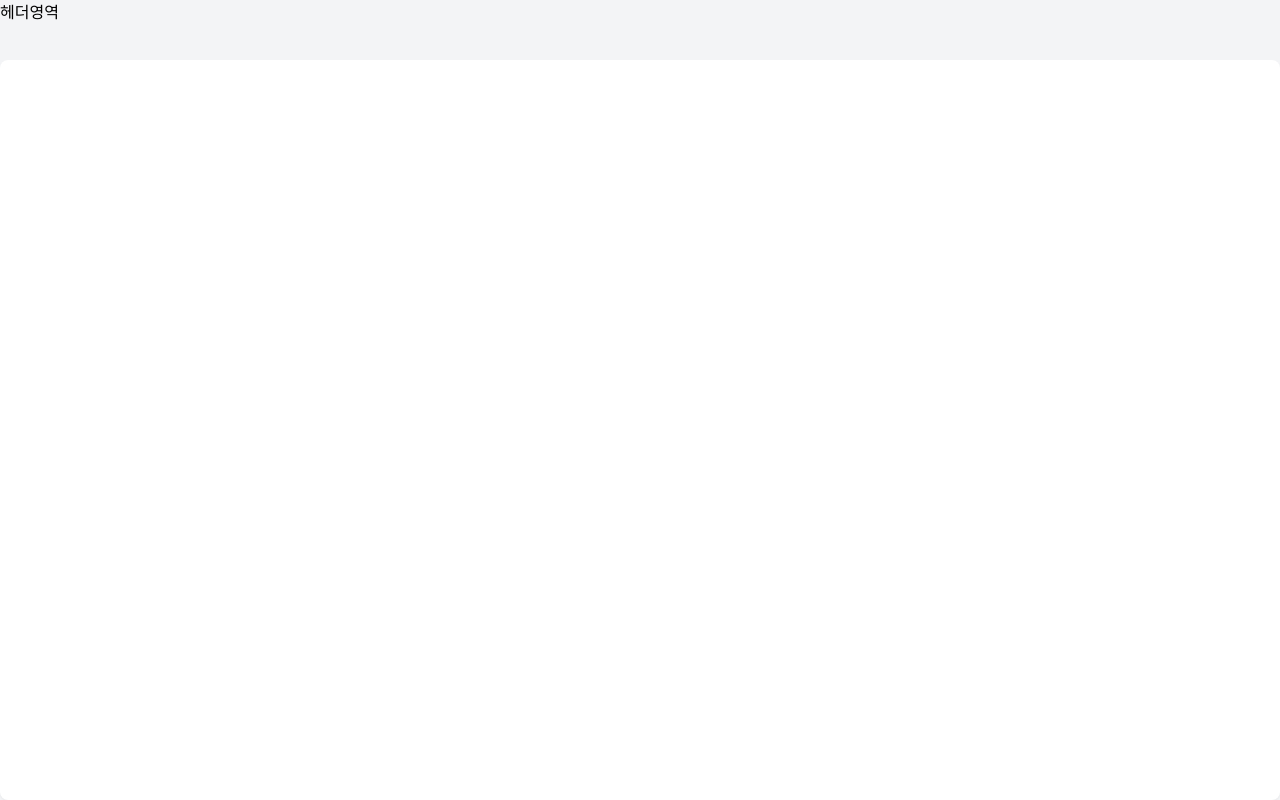
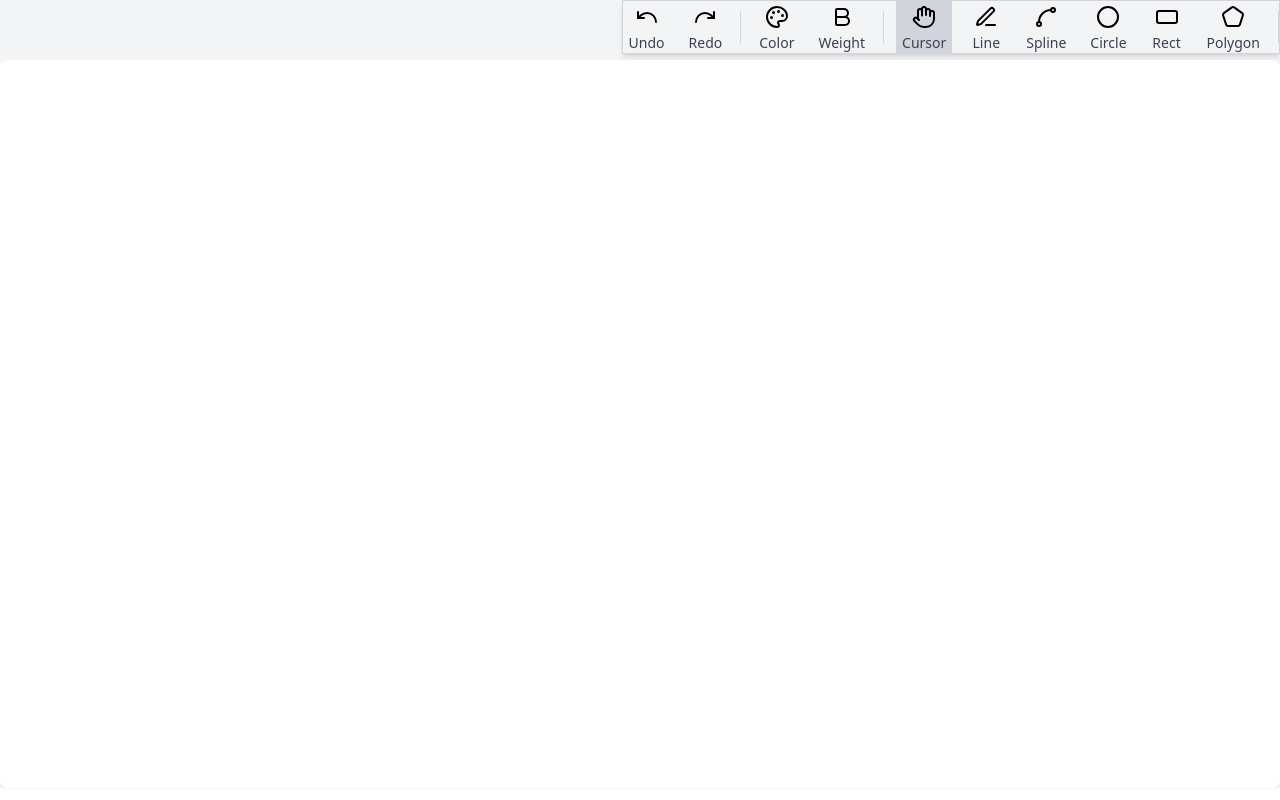
Before and after one commit to lnuvy/vector-drawing, a React (Vite) app: page / in a window 1280 px wide. Built offline with nearby package versions, Linux system fonts and the light colour scheme.

Commit message:
add Header / 선택된 툴 상태를 context로 관리 / install clsx, lucide-react

```diff
--- a/eslint.config.js
+++ b/eslint.config.js
@@ -21,10 +21,7 @@ export default tseslint.config(
     },
     rules: {
       ...reactHooks.configs.recommended.rules,
-      'react-refresh/only-export-components': [
-        'warn',
-        { allowConstantExport: true },
-      ],
+      'react-refresh/only-export-components': "off",
     },
   },
 )
--- a/package.json
+++ b/package.json
@@ -10,10 +10,13 @@
     "preview": "vite preview"
   },
   "dependencies": {
+    "clsx": "^2.1.1",
     "konva": "^9.3.16",
+    "lucide-react": "^0.468.0",
     "react": "^18.3.1",
     "react-dom": "^18.3.1",
-    "react-konva": "^18.2.10"
+    "react-konva": "^18.2.10",
+    "tailwind-merge": "^2.5.5"
   },
   "devDependencies": {
     "@eslint/js": "^9.16.0",
--- a/src/App.tsx
+++ b/src/App.tsx
@@ -1,18 +1,22 @@
 import { ShapesContextProvider } from "./contexts/shapes-context"
 import KonvaStage from "./components/konva-stage"
-
-export type Tool = "cursor" | "simple-line" | "spline" | "rect" | "circle" | "polygon"
+import { useState } from "react"
+import { SelectToolContextProvider, Tool } from "./contexts/select-tool-context"
+import ToolsHeader from "./components/tools-header"
 
 function App() {
+  const [tool, setTool] = useState<Tool>(Tool.Cursor)
+
   return (
     <div className="relative bg-gray-100">
-      <div className="h-[60px]">헤더영역</div>
-
-      <div className="rounded-lg bg-white shadow-sm">
-        <ShapesContextProvider>
-          <KonvaStage />
-        </ShapesContextProvider>
-      </div>
+      <SelectToolContextProvider value={{ tool, setTool }}>
+        <ToolsHeader />
+        <div className="rounded-lg bg-white shadow-sm">
+          <ShapesContextProvider>
+            <KonvaStage />
+          </ShapesContextProvider>
+        </div>
+      </SelectToolContextProvider>
     </div>
   )
 }
--- a/src/components/circle-layer.tsx
+++ b/src/components/circle-layer.tsx
@@ -1,27 +1,13 @@
 import { Ellipse, Layer } from "react-konva"
 import { useShapesContext } from "../contexts/shapes-context"
+import { Tool, useSelectToolContext } from "../contexts/select-tool-context"
 
 const CircleLayer = () => {
+  const { tool } = useSelectToolContext()
   const { circles } = useShapesContext()
-  // const [isStageReady, setIsStageReady] = useState(false)
-  // const [isDrawing, setIsDrawing] = useState(false)
-  // const [startPoint, setStartPoint] = useState<Point | null>(null)
 
-  console.log(`circles`, circles)
   return (
     <Layer>
-      {/* <Ellipse
-        x={0}
-        y={0}
-        radiusX={200}
-        radiusY={100}
-        stroke="#000"
-        strokeWidth={2}
-        draggable
-        onDragStart={() => {}}
-        onDragEnd={() => {}}
-      /> */}
-
       {circles.map((ellipse, i) => (
         <Ellipse
           key={i}
@@ -31,7 +17,7 @@ const CircleLayer = () => {
           radiusY={ellipse.radiusY}
           stroke="#000"
           strokeWidth={2}
-          draggable
+          draggable={tool === Tool.Cursor}
           onDragStart={e => {
             console.log(e)
           }}
--- a/src/components/konva-stage.tsx
+++ b/src/components/konva-stage.tsx
@@ -1,14 +1,16 @@
 import { Stage } from "react-konva"
 import { useCreateShapeEvent } from "../hooks/use-create-shape-event"
 import CircleLayer from "./circle-layer"
+import { useSelectToolContext } from "../contexts/select-tool-context"
 
 const KonvaStage = () => {
-  const { handleMouseDown, handleMouseMove, handleMouseUp } = useCreateShapeEvent("circle")
+  const { tool } = useSelectToolContext()
+  const { handleMouseDown, handleMouseMove, handleMouseUp } = useCreateShapeEvent(tool)
 
   return (
     <Stage
       width={window.innerWidth}
-      height={window.innerHeight - 60}
+      height={window.innerHeight - 72}
       onMouseDown={handleMouseDown}
       onMouseMove={handleMouseMove}
       onMouseUp={handleMouseUp}
--- /dev/null
+++ b/src/components/tools-header.tsx
@@ -0,0 +1,113 @@
+import { Fragment } from "react/jsx-runtime"
+import { Bold, Circle, Hand, Palette, PenLine, Pentagon, RectangleHorizontal, Redo, Spline, Undo } from "lucide-react"
+import { Tool, useSelectToolContext } from "../contexts/select-tool-context"
+import { cn } from "../functions/cn"
+
+const ToolsHeader = () => {
+  const { tool, setTool } = useSelectToolContext()
+  return (
+    <header className="h-[60px]">
+      <div className="fixed right-0 top-0 border border-gray-300 shadow-md">
+        <div className="flex items-center gap-2 md:gap-3">
+          {HEADER_MENUS.map(menu => (
+            <Fragment key={menu.id}>
+              <button
+                onClick={() => {
+                  if (menu.type) setTool(menu.type)
+                }}
+                className={cn("px-1.5", {
+                  "bg-gray-300": tool === menu.type,
+                  "md:hover:bg-gray-200": tool !== menu.type,
+                })}
+              >
+                <div className="flex items-center justify-center p-1">
+                  <menu.Icon />
+                </div>
+                <p className="text-sm text-gray-700">{menu.name}</p>
+              </button>
+
+              {menu.split && <div className="h-8 w-px bg-gray-300" />}
+            </Fragment>
+          ))}
+        </div>
+      </div>
+    </header>
+  )
+}
+
+export default ToolsHeader
+
+const HEADER_MENUS = [
+  {
+    id: 1,
+    name: "Undo",
+    type: null,
+    Icon: Undo,
+    split: false,
+  },
+  {
+    id: 2,
+    name: "Redo",
+    type: null,
+    Icon: Redo,
+    split: true,
+  },
+
+  {
+    id: 9,
+    name: "Color",
+    type: null,
+    Icon: Palette,
+    split: false,
+  },
+  {
+    id: 10,
+    name: "Weight",
+    type: null,
+    Icon: Bold,
+    split: true,
+  },
+  {
+    id: 3,
+    name: "Cursor",
+    type: Tool.Cursor,
+    Icon: Hand,
+    split: false,
+  },
+
+  {
+    id: 4,
+    name: "Line",
+    type: Tool.SimpleLine,
+    Icon: PenLine,
+    split: false,
+  },
+  {
+    id: 5,
+    name: "Spline",
+    type: Tool.Spline,
+    Icon: Spline,
+    split: false,
+  },
+  {
+    id: 6,
+    name: "Circle",
+    type: Tool.Circle,
+    Icon: Circle,
+    split: false,
+  },
+  {
+    id: 7,
+    name: "Rect",
+    type: Tool.Rect,
+    Icon: RectangleHorizontal,
+    split: false,
+  },
+  {
+    id: 8,
+    name: "Polygon",
+    type: Tool.Polygon,
+    Icon: Pentagon,
+    split: true,
+  },
+]
--- /dev/null
+++ b/src/contexts/select-tool-context.tsx
@@ -0,0 +1,23 @@
+"use client"
+
+import { createDynamicContext } from "../hooks/create-dynamic-context"
+
+/** 헤더 선택 도구 */
+export enum Tool {
+  Cursor = "cursor",
+  SimpleLine = "simple-line",
+  Spline = "spline",
+  Rect = "rect",
+  Circle = "circle",
+  Polygon = "polygon",
+}
+
+interface SelectToolContextProps {
+  tool: Tool
+  setTool: (tool: Tool) => void
+}
+
+const { ContextProvider, useContext } = createDynamicContext<SelectToolContextProps>()
+
+export const useSelectToolContext = useContext
+export const SelectToolContextProvider = ContextProvider
--- /dev/null
+++ b/src/functions/cn.ts
@@ -0,0 +1,6 @@
+import { type ClassValue, clsx } from "clsx"
+import { twMerge } from "tailwind-merge"
+
+export const cn = (...inputs: ClassValue[]) => {
+  return twMerge(clsx(inputs))
+}
--- a/src/hooks/use-create-shape-event.ts
+++ b/src/hooks/use-create-shape-event.ts
@@ -1,7 +1,7 @@
 import Konva from "konva"
-import { Tool } from "../App"
 import { useState } from "react"
 import { useShapesContext } from "../contexts/shapes-context"
+import { Tool } from "../contexts/select-tool-context"
 
 interface Point {
   x: number
@@ -16,7 +16,6 @@ export const useCreateShapeEvent = (tool: Tool) => {
 
   const handleMouseDown = (e: Konva.KonvaEventObject<Event>) => {
     const stage = e.target.getStage()
-
     if (!stage) {
       alert("stage가 없습니다.")
       return
@@ -51,6 +50,8 @@ export const useCreateShapeEvent = (tool: Tool) => {
   const handleMouseMove = (e: Konva.KonvaEventObject<Event>) => {
     if (!isDrawing || !startPoint) return
 
+    if (tool !== Tool.Circle) return
+
     const stage = e.target.getStage()
     const pos = stage?.getPointerPosition()
     if (!pos) return
```
Also changed, not shown: 1 other file (tests, documents, lock files or other folders).
